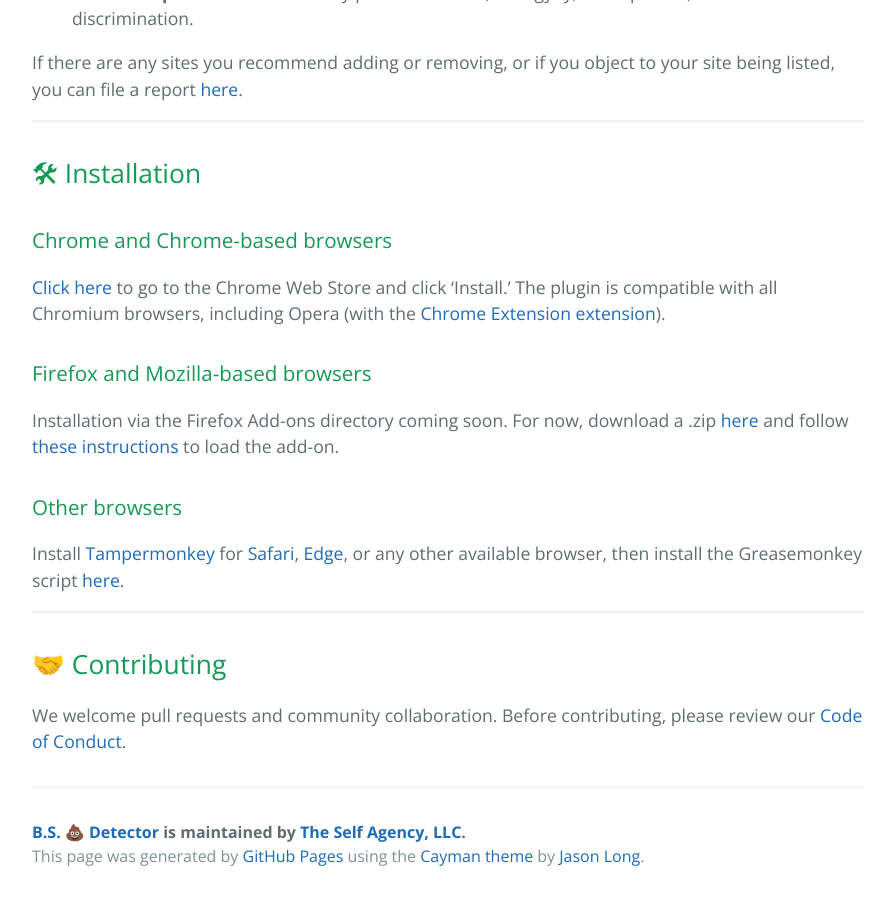
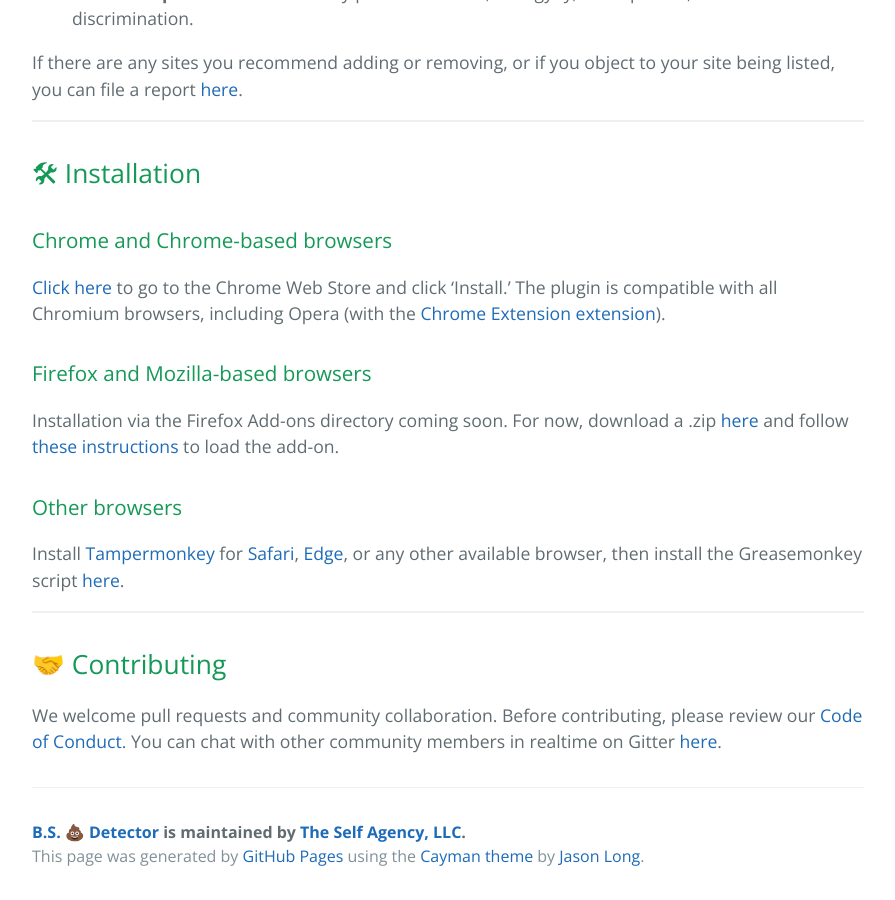
Before and after one commit to selfagency/bs-detector, a Jekyll site: the page built from docs/index.html, in a window 1280 px wide and 900 px high, scrolled down 990 px. Shown: the whole window, without its empty margins (192-1087 px from the left). Built offline with Jekyll 4.4.1, drawn with Linux system fonts in a browser that asks for light colours; the list of posts is cut into pages by our own code.

Commit message:
added gitter link

```diff
--- a/docs/_includes/content.md
+++ b/docs/_includes/content.md
@@ -37,4 +37,4 @@
 
 ## 🤝 Contributing
 
-We welcome pull requests and community collaboration. Before contributing, please review our [Code of Conduct](https://github.com/selfagency/bs-detector/blob/master/CODE_OF_CONDUCT.md).
+We welcome pull requests and community collaboration. Before contributing, please review our [Code of Conduct](https://github.com/selfagency/bs-detector/blob/master/CODE_OF_CONDUCT.md). You can chat with other community members in realtime on Gitter [here](https://gitter.im/bs-detector/).
```
Also changed, not shown: .github/CONTRIBUTING.md, README.md.
